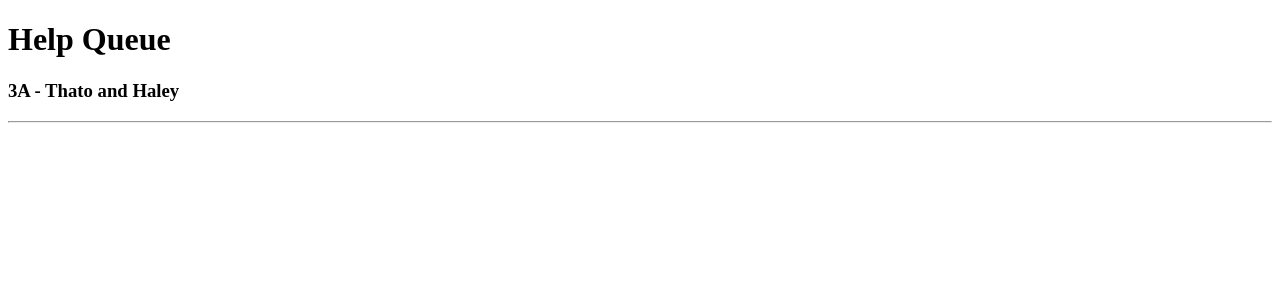
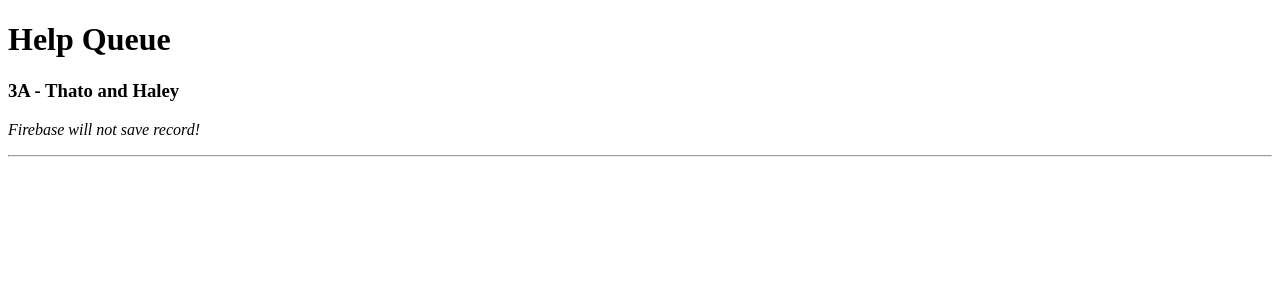
Before and after one commit to Xamdes/react-help-queue, a React app: page / in a window 1280 px wide. Shown: the top 300 px of the page. Built offline with nearby package versions, Linux system fonts and the light colour scheme.

Commit message:
add webpack server

```diff
--- a/package.json
+++ b/package.json
@@ -8,7 +8,8 @@
     "fresh": "npm install; webpack",
     "gen": "./bin/generate-component.sh",
     "commit": "./bin/commit.sh",
-    "webpack": "webpack"
+    "webpack": "webpack",
+    "webpack-dev-server": "webpack-dev-server"
   },
   "author": "",
   "license": "ISC",
--- a/src/components/Ticket.jsx
+++ b/src/components/Ticket.jsx
@@ -5,7 +5,7 @@ function Ticket(props){
   return (
     <div>
       <h3>{props.location} - {props.names}</h3>
-      <p><em>{props.issues}</em></p>
+      <p><em>{props.issue}</em></p>
       <hr/>
     </div>
     );
```
Also changed, not shown: 2 other files (tests, documents, lock files or other folders).
